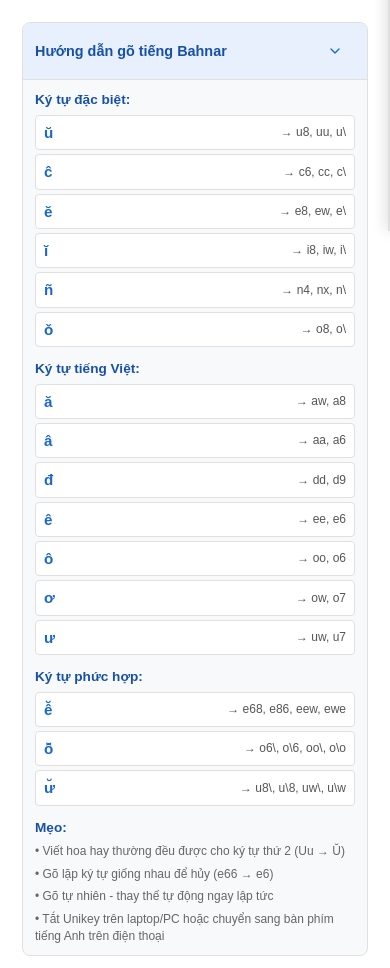
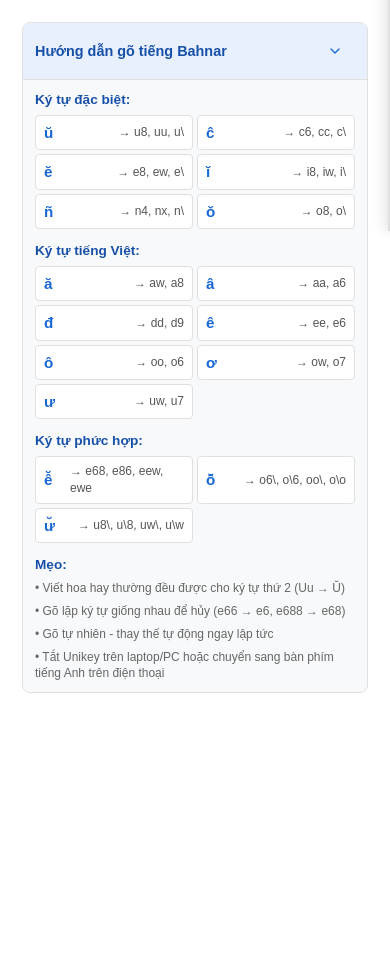
Before and after one commit to Windyy-1007/bana-tts-fe-2, a website: page front-end/index.html in a window 390 px wide. Shown: the part 613-1581 px from the top of the page. After the commit the page ends 1318 px from the top, so only its background shows below. Drawn offline with nearby package versions, Linux system fonts and the light colour scheme.

Commit message:
update: bug fixing

```diff
--- a/front-end/main.js
+++ b/front-end/main.js
@@ -190,7 +190,7 @@ document.addEventListener('DOMContentLoaded', function () {
             guideCompoundChars: 'Ký tự phức hợp:',
             guideTips: 'Mẹo:',
             guideTip1: '• Viết hoa hay thường đều được cho ký tự thứ 2 (Uu → Ŭ)',
-            guideTip2: '• Gõ lặp ký tự giống nhau để hủy (e66 → e6)',
+            guideTip2: '• Gõ lặp ký tự giống nhau để hủy (e66 → e6, e688 → e68)',
             guideTip3: '• Gõ tự nhiên - thay thế tự động ngay lập tức',
             guideTip4: '• Tắt Unikey trên laptop/PC hoặc chuyển sang bàn phím tiếng Anh trên điện thoại',
             errorEnterText: 'Vui lòng nhập văn bản để chuyển đổi thành giọng nói.',
@@ -247,7 +247,7 @@ document.addEventListener('DOMContentLoaded', function () {
             guideCompoundChars: 'Compound Characters:',
             guideTips: 'Tips:',
             guideTip1: "• Case doesn't matter for 2nd character (Uu → Ŭ)",
-            guideTip2: '• Repeat same character to cancel (e66 → e6)',
+            guideTip2: '• Repeat same character to cancel (e66 → e6, e688 → e68)',
             guideTip3: '• Type naturally - replacement happens instantly',
             guideTip4: '• Turn off Unikey on laptop/PC or switch to English keyboard on phone',
             errorEnterText: 'Please enter text to convert to speech.',
@@ -907,8 +907,8 @@ document.addEventListener('DOMContentLoaded', function () {
             }
 
             // Check for 3-character replacement patterns
-            if (replacements[last3]) {
-                const newText = text.substring(0, cursorPos - 3) + replacements[last3] + text.substring(cursorPos);
+            if (replacements3[last3]) {
+                const newText = text.substring(0, cursorPos - 3) + replacements3[last3] + text.substring(cursorPos);
                 textarea.value = newText;
                 textarea.setSelectionRange(cursorPos - 2, cursorPos - 2);
                 return;
--- a/front-end/style.css
+++ b/front-end/style.css
@@ -1201,7 +1201,8 @@ body {
 
 .char-examples {
   display: grid;
-  grid-template-columns: repeat(auto-fit, minmax(120px, 1fr));
+  grid-template-columns: repeat(auto-fit, minmax(150px, 1fr));
+  max-width: calc(6 * 150px + 5 * 8px);
   gap: 8px;
   margin-bottom: 12px;
 }
@@ -1245,7 +1246,8 @@ body {
 /* Responsive adjustments for typing guide */
 @media (max-width: 768px) {
   .char-examples {
-    grid-template-columns: 1fr 1fr;
+    grid-template-columns: repeat(auto-fit, minmax(140px, 1fr));
+    max-width: calc(6 * 140px + 5 * 6px);
     gap: 6px;
   }
 
@@ -1278,7 +1280,8 @@ body {
   }
 
   .char-examples {
-    grid-template-columns: 1fr;
+    grid-template-columns: repeat(auto-fit, minmax(120px, 1fr));
+    max-width: calc(6 * 120px + 5 * 4px);
     gap: 4px;
   }
 
```
